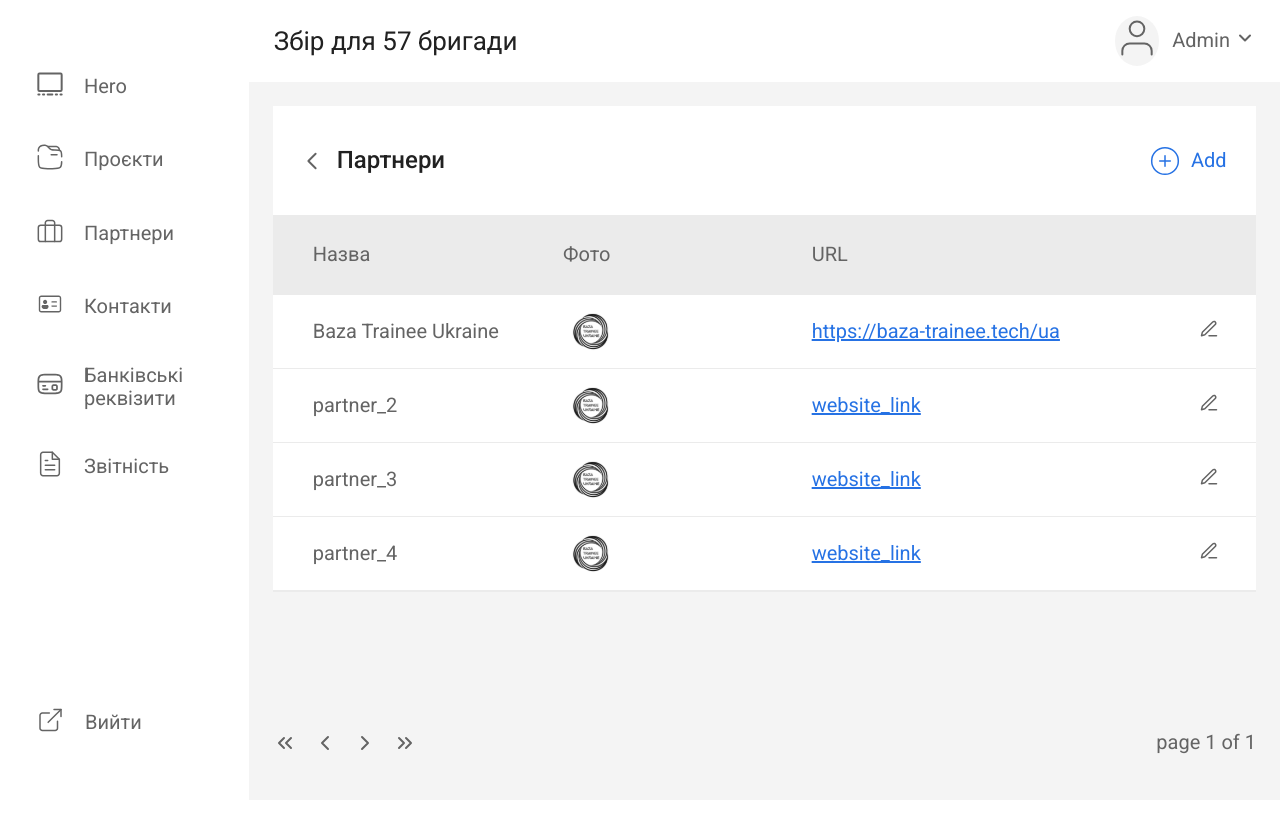
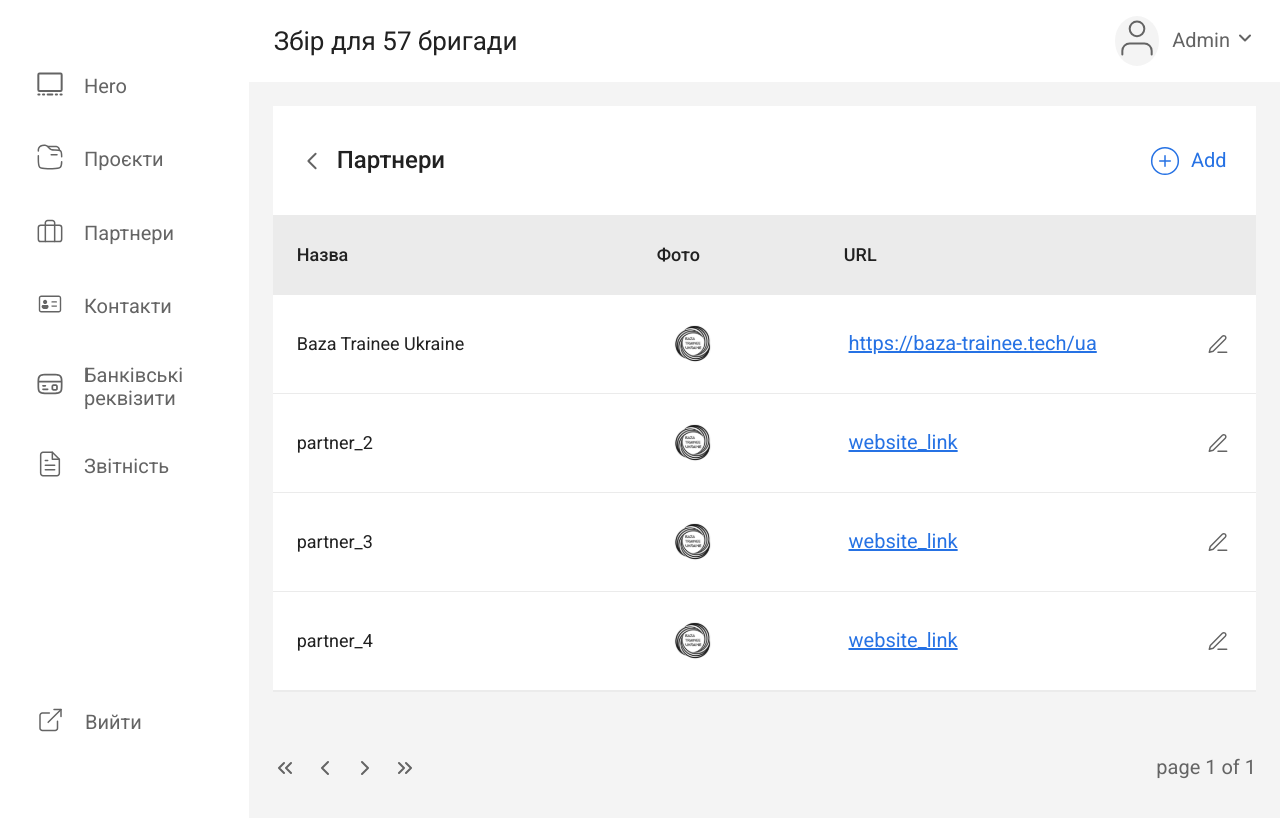
Before and after one commit to baza-trainee/dokoopy-frontend, a React (Vite) app: page /admin/partners in a window 1280 px wide. Shown: the top 818 px of the page. Built offline with nearby package versions, Linux system fonts and the light colour scheme; what react-localization would draw is missing.

Commit message:
fix admin-partners styles

```diff
--- /dev/null
+++ b/src/assets/admin-icons/admin-edit.jsx
@@ -0,0 +1,9 @@
+export const AdminEditIcon = () => {
+    return (
+        <svg width="29" height="28" viewBox="0 0 29 28" fill="none" xmlns="http://www.w3.org/2000/svg" className="admin-edit-icon">
+        <path d="M14.5 22.5607H23.5" stroke="#646464" strokeWidth="1.5" strokeLinecap="round" strokeLinejoin="round"/>
+        <path d="M19 6.06065C19.3978 5.66283 19.9374 5.43933 20.5 5.43933C20.7786 5.43933 21.0544 5.4942 21.3118 5.60081C21.5692 5.70741 21.803 5.86367 22 6.06065C22.197 6.25763 22.3532 6.49149 22.4598 6.74886C22.5664 7.00623 22.6213 7.28208 22.6213 7.56065C22.6213 7.83923 22.5664 8.11507 22.4598 8.37244C22.3532 8.62982 22.197 8.86367 22 9.06065L9.5 21.5606L5.5 22.5606L6.5 18.5606L19 6.06065Z" stroke="#646464" strokeWidth="1.5" strokeLinecap="round" strokeLinejoin="round"/>
+        </svg>
+
+    );
+ };
--- a/src/components/admin-components/AdminMainInnerPart.jsx
+++ b/src/components/admin-components/AdminMainInnerPart.jsx
@@ -1,16 +1,14 @@
 import PropTypes from "prop-types";
 
 import { Link } from "react-router-dom";
-
-import { EditIcon } from "../../assets/icon/EditIcon";
-import { useEffect, useRef } from 'react';
+import { AdminEditIcon } from "../../assets/admin-icons/admin-edit";
 
 export const AdminMainInnerPart = ({ name, photo, date, link, data }) => {
    return (
       <div className="admin-main-wrapper">
          <div className="admin-main-header">
-            <div
-               className={date ? "admin-main-header-wrapper" : "admin-main-header-partners-wrapper"}
+            <div className="admin-main-header-wrapper"
+               // className={date ? "admin-main-header-wrapper" : "admin-main-header-partners-wrapper"}
             >
                <div className="admin-main-header-title">{name}</div>
                <div className="admin-main-header-title">{photo}</div>
@@ -60,7 +58,7 @@ export const AdminMainInnerPart = ({ name, photo, date, link, data }) => {
                      {/* <div className="content-edit-icon-box"> */}
 
                            {/* <div className="wrapper-edit-icon-box"> */}
-                              <EditIcon />
+                              <AdminEditIcon />
                            {/* </div> */}
 
                      {/* </div> */}
--- a/src/components/landing-components/Footer.jsx
+++ b/src/components/landing-components/Footer.jsx
@@ -27,16 +27,17 @@ export const Footer = () => {
                   <a href={rules} target="_blank" className="footer-policy-link" rel="noreferrer">
                      Правила користування сайтом
                   </a>
-                  {/* <a className="footer-policy-link" href="/not-found">
-                     Звітність
-                  </a> */}
-                   {!isLoading && (data.reports.map(report => {
+                   {!isLoading && !error && (data.reports.map(report => {
                      return (
-                        <a key={report.id} href={error ? "/not-found" : `https://dokoopy.onrender.com/${report.reportURL}`}
+                        <a key={report.id} href={`https://dokoopy.onrender.com/${report.reportURL}`}
                         className="footer-policy-link" target="_blank" rel="noreferrer"
                         >Звітність</a>
                      );
                   }))}
+                  {!isLoading && error && (
+                  <a className="footer-policy-link" href="/not-found">
+                     Звітність
+                  </a> )}
                </div>
                <p className="footer-policy-text">
                   Розробка Baza Trainee Ukraine 2023 © Всі права захищені
--- a/src/pages/admin-pages/AdminSlider.jsx
+++ b/src/pages/admin-pages/AdminSlider.jsx
@@ -3,6 +3,8 @@ import { useLocation } from "react-router-dom";
 import { AdminMainHeader } from "../../components/admin-components/AdminMainHeader";
 import defaultImage from "../../assets/images/default-image.jpg";
 import { AdminMainInnerPart } from "../../components/admin-components/AdminMainInnerPart";
+import { useLoadingData } from "../../hook/useLoadingData";
+import { AdminApi } from "../../api/api";
 
 const dataSlider = [
    {
@@ -30,6 +32,7 @@ const dataSlider = [
 ];
 export const AdminHero = () => {
    const { pathname } = useLocation();
+   const { data, isLoading, error } = useLoadingData(AdminApi.getHerosAdmin);
    return (
       <div className="admin-hero">
          <AdminMainHeader title={"Слайдер"} previousPage={pathname} />
--- a/src/styles/components/admin/_admin-hero.scss
+++ b/src/styles/components/admin/_admin-hero.scss
@@ -150,8 +150,20 @@
 
 }
 .wrapper-img-box-svg {
-   width: 54px;
-   height: 50px;
+   width: 70px;
+   height: 43px;
+   @media screen and (min-width: 480px) {
+      width: 106px;
+      height: 62px;
+   }
+   @media screen and (min-width: 768px) {
+      width: 135px;
+     height: 79px;
+   }
+   @media screen and (min-width: 1280px) {
+      width: 80px;
+      height: 50px;
+   }
 }
 .content-element-img {
    width: 100%;
@@ -183,22 +195,23 @@
 .content-element-name-partners {
    display: flex;
    align-items: center;
-   width: 100px;
-   height: 38px;
+   width: 70px;
+   height: 54px;
    color: var(--text-main);
-   font-size: 16px;
-   line-height: 18.75px;
-   color: var(--admin-main-font);
+   font-size: 15px;
+   line-height: 17.58px;
+   color: var(--admin-title-color);
+   @media screen and (min-width: 480px) {
+      width: 106px;
+   }
    @media screen and (min-width: 768px) {
-      width: 71px;
-      height: 63px;
+      width: 135px;
+      // height: 62px;
       font-size: 18px;
       line-height: 21.09px;
    }
    @media screen and (min-width: 1280px) {
-      width: 187px;
-      font-size: 20px;
-      line-height: 23.44px;
+      width: 240px;
    }
 }
 .content-element-data {
@@ -228,23 +241,33 @@
    }
 }
 .content-element-link {
-   width: 83px;
-   height: auto;
+   display: flex;
+   flex-direction: row;
+   align-items: center;
+   // flex-wrap: wrap;
+   width: 70px;
+   height: 62px;
    color: var(--text-main);
-   font-size: 16px;
-   line-height: 18.75px;
+   font-size: 12px;
+   line-height: 14.06px;
    color: var(--admin-main-accent);
-   white-space: nowrap;
-   overflow: hidden;
-   text-overflow: ellipsis;
+   word-break: break-all;
    text-decoration: underline;
+   @media screen and (min-width: 480px) {
+      width: 106px;
+      font-size: 12px;
+      line-height: 14.06px;
+      word-break:normal;
+   }
    @media screen and (min-width: 768px) {
-      display: block;
+      display: flex;
+      flex-direction: row;
+      align-items: center;
       overflow-wrap: break-word;
       white-space: normal;
-      overflow: visible;
-      width: 110px;
-      height: auto;
+      // overflow: visible;
+      width: 135px;
+      height: 62px;
       font-size: 18px;
       line-height: 21.09px;
    }
@@ -256,3 +279,9 @@
    }
 
 }
+// .admin-edit-icon {
+//    fill: blue;
+// }
+// .admin-edit-icon:hover{
+//    fill: red;
+// }
--- a/src/styles/utils/_general.scss
+++ b/src/styles/utils/_general.scss
@@ -94,22 +94,22 @@ body {
    line-height: 21.09px;
    color: var(--admin-title-color)
 }
-.admin-main-header-partners-wrapper {
-   height: 57px;
-   width: 100%;
-   padding: 0 24px;
-   display: grid;
-   grid-template-columns: 70px 70px 70px 28px;
-   align-items: center;
-   width: 100%;
-   @media screen and (min-width: 768px) {
-      padding: 0 40px;
-      grid-template-columns: 29.5% 29.5% 37% 4%;
-   }
-   @media screen and (min-width: 1280px) {
-      grid-template-columns: 27.72% 27.52% 42.91% 1.85%;
-   }
-}
+// .admin-main-header-partners-wrapper {
+//    height: 57px;
+//    width: 100%;
+//    padding: 0 24px;
+//    display: grid;
+//    grid-template-columns: 70px 70px 70px 28px;
+//    align-items: center;
+//    width: 100%;
+//    @media screen and (min-width: 768px) {
+//       padding: 0 40px;
+//       grid-template-columns: 29.5% 29.5% 37% 4%;
+//    }
+//    @media screen and (min-width: 1280px) {
+//       grid-template-columns: 27.72% 27.52% 42.91% 1.85%;
+//    }
+// }
 .admin-main-content {
    display: grid;
    // grid-template-rows: repeat(4, 1fr);
@@ -149,23 +149,34 @@ body {
 }
 .admin-main-content-element-partners {
    display: grid;
-   grid-template-columns: 35.5% 24% 31.25% 5%;
+   grid-template-columns: repeat(3, 1fr) 28px;
+   gap: 17.33px;
    width: 100%;
-   height: 59px;
-   padding: 0 24px;
+   height: 90px;
+   padding: 0 5px;
    align-items: center;
    border-bottom: solid 1px rgba(235, 235, 235, 1);
    cursor: pointer;
    &:hover {
       background-color: var(--admin-secondary-accent);
    }
+   @media screen and (min-width: 480px) {
+      // grid-template-columns: repeat(3, 1fr) 28px;
+      gap: 22px;
+      height: 78px;
+      padding: 0 24px;
+   }
    @media screen and (min-width: 768px) {
-      grid-template-columns: 29.5% 29.5% 37% 4%;
-      height: 74px;
-      padding: 0 40px;
+        // grid-template-columns: repeat(3, 1fr) 28px;
+        gap: 17.67px;
+        height: 99px;
    }
    @media screen and (min-width: 1280px) {
-      grid-template-columns: 27.72% 27.52% 42.91% 1.85%;
+      // height: 74px;
+      // gap: 98.67px;
+      // grid-template-columns: 1fr 80px 1fr 28px;
+      grid-template-columns: 38% 21% 38% 3%;
+      gap: 0;
    }
 }
 // .admin-main-content-element > div,
@@ -203,12 +214,12 @@ body {
 //    }
 
 // }
-.admin-main-content-element > a:last-child {
+.admin-main-content-element > a:last-child, .admin-main-content-element-partners > a:last-child  {
    width: 28px;
    height: 27.12px;
 }
 .admin-main-content-element > a:last-child,
-.admin-main-content-element-partners > div:last-child {
+.admin-main-content-element-partners > a:last-child {
    display: flex;
    justify-content: flex-end;
    align-items: center;
```
